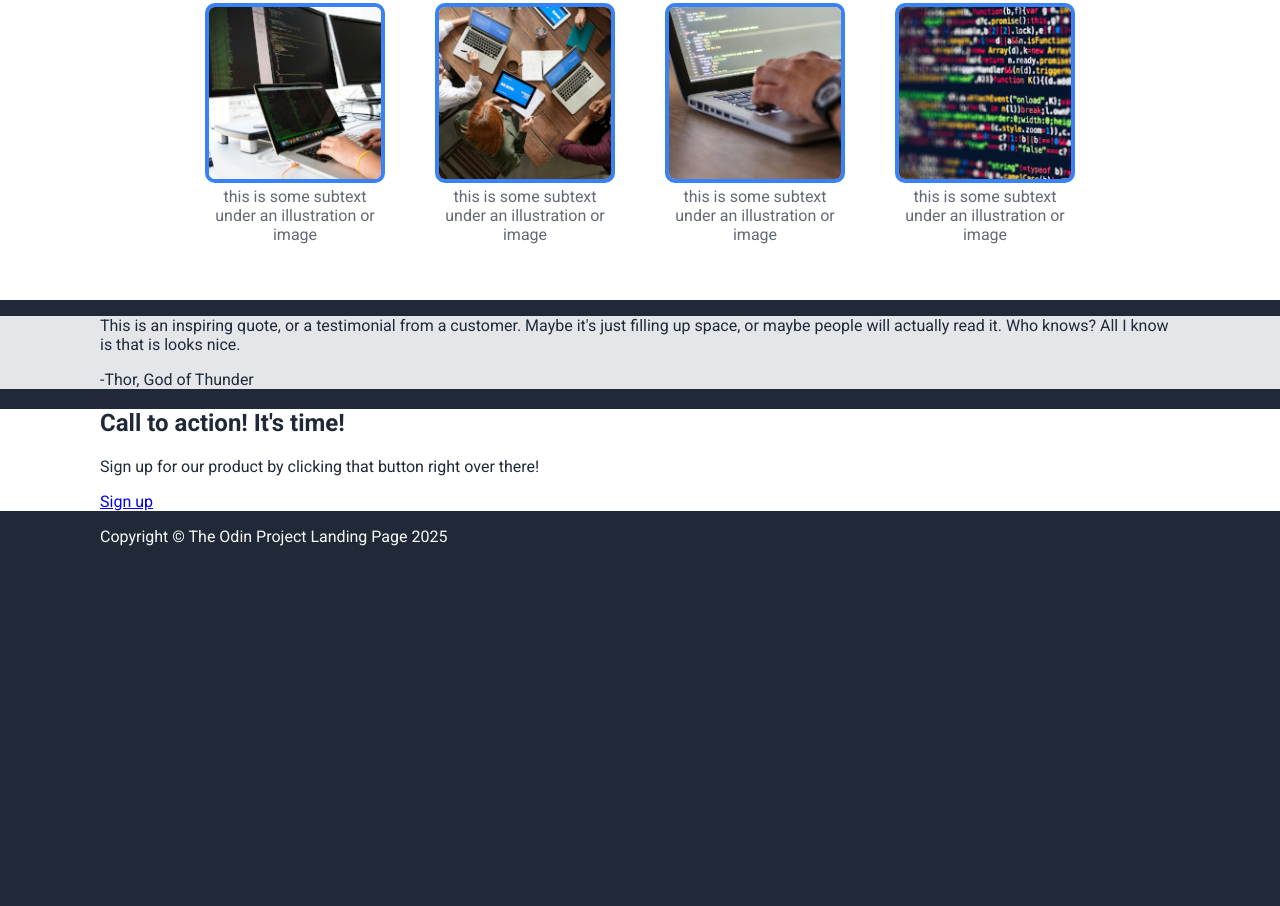
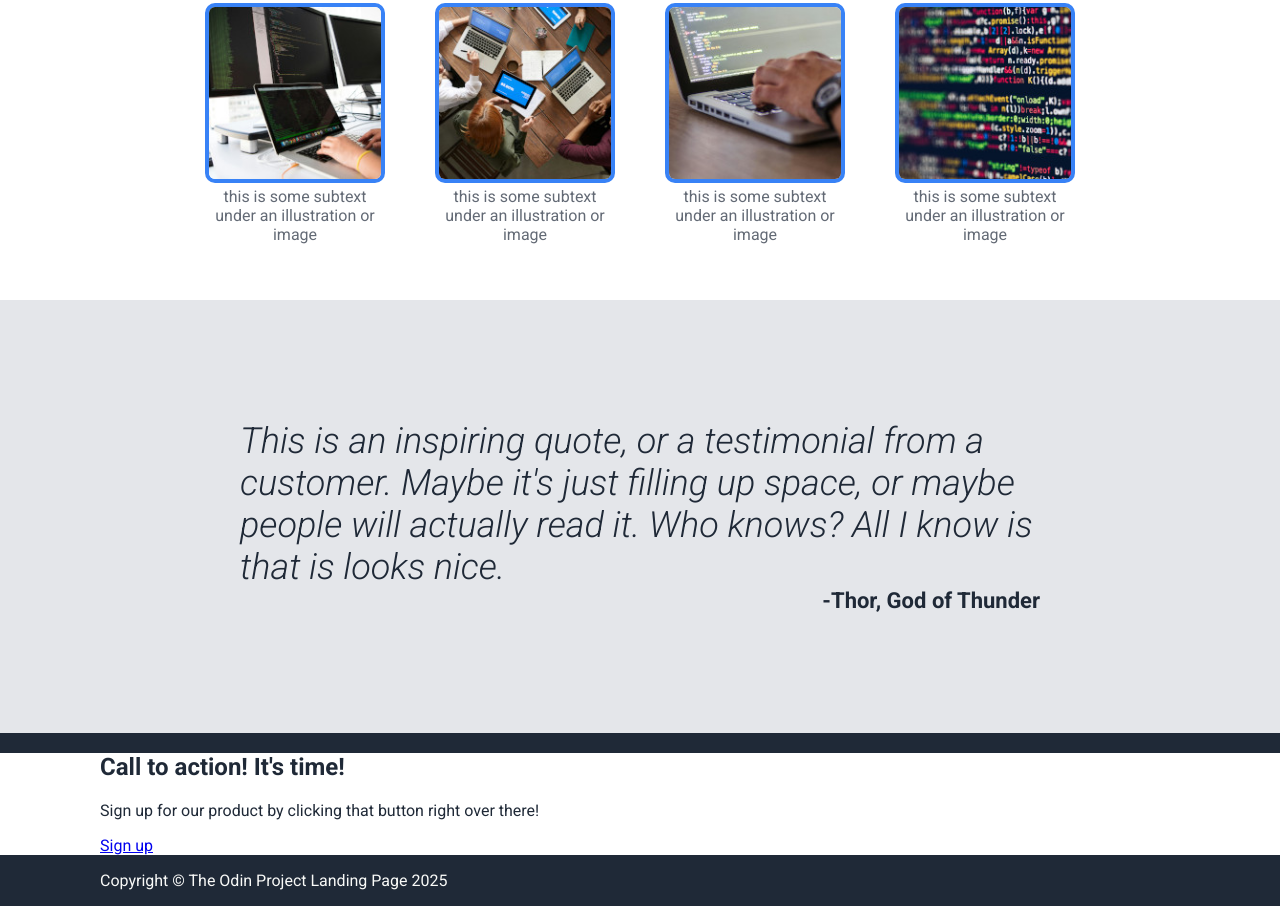
Before and after one commit to gonrogon/odin-landing-page, a plain HTML site: page index.html in a window 1280 px wide. Shown: the part 658-1564 px from the top of the page. Before the commit the page ends 1220 px from the top, so only its background shows below. Drawn offline with Linux system fonts and the light colour scheme.

Commit message:
Add styles to the quote area

```diff
--- a/index.html
+++ b/index.html
@@ -55,7 +55,7 @@
                     This is an inspiring quote, or a testimonial from a customer. Maybe it's just filling up space, or
                     maybe people will actually read it. Who knows? All I know is that is looks nice.
                 </p>
-                <p>
+                <p class="author">
                     -Thor, God of Thunder
                 </p>
             </div>
--- a/style.css
+++ b/style.css
@@ -138,6 +138,32 @@ body {
 .quote {
     background-color: #e4e6ea;
     color: #1f2937;
+    padding: 120px 0;
+}
+
+.quote .content {
+    display: flex;
+    flex-direction: column;
+    align-items: center;
+}
+
+.quote p {
+    width: 100%;
+    max-width: 800px;
+    margin: auto;
+    font-size: 36px;
+    font-style: italic;
+    font-weight: 300;
+    margin: 0;
+}
+
+.quote p.author {
+    width: 100%;
+    max-width: 800px;
+    font-size: 22px;
+    font-style: normal;
+    font-weight: bold;
+    text-align: right;
 }
 
 .call {
```
